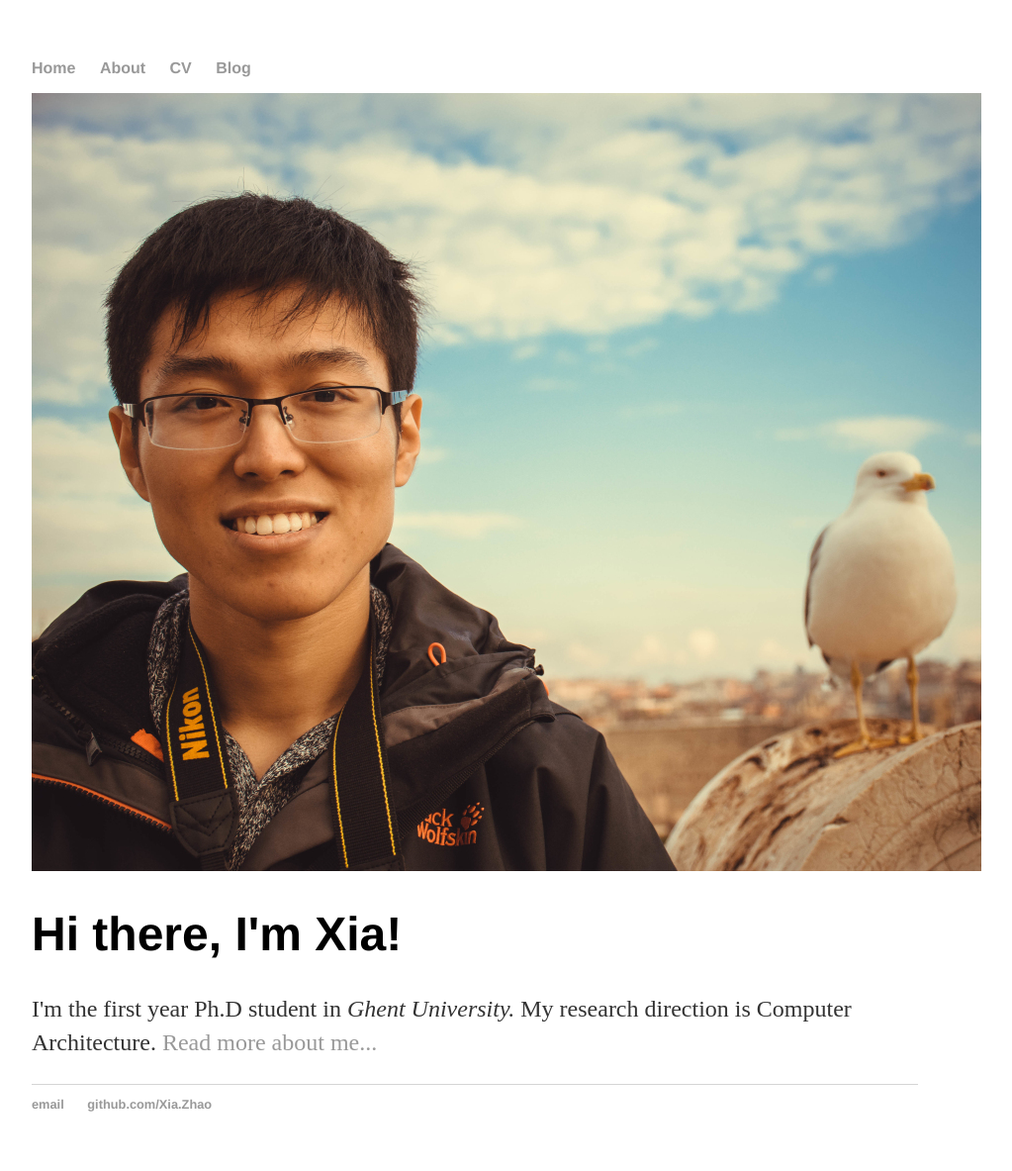
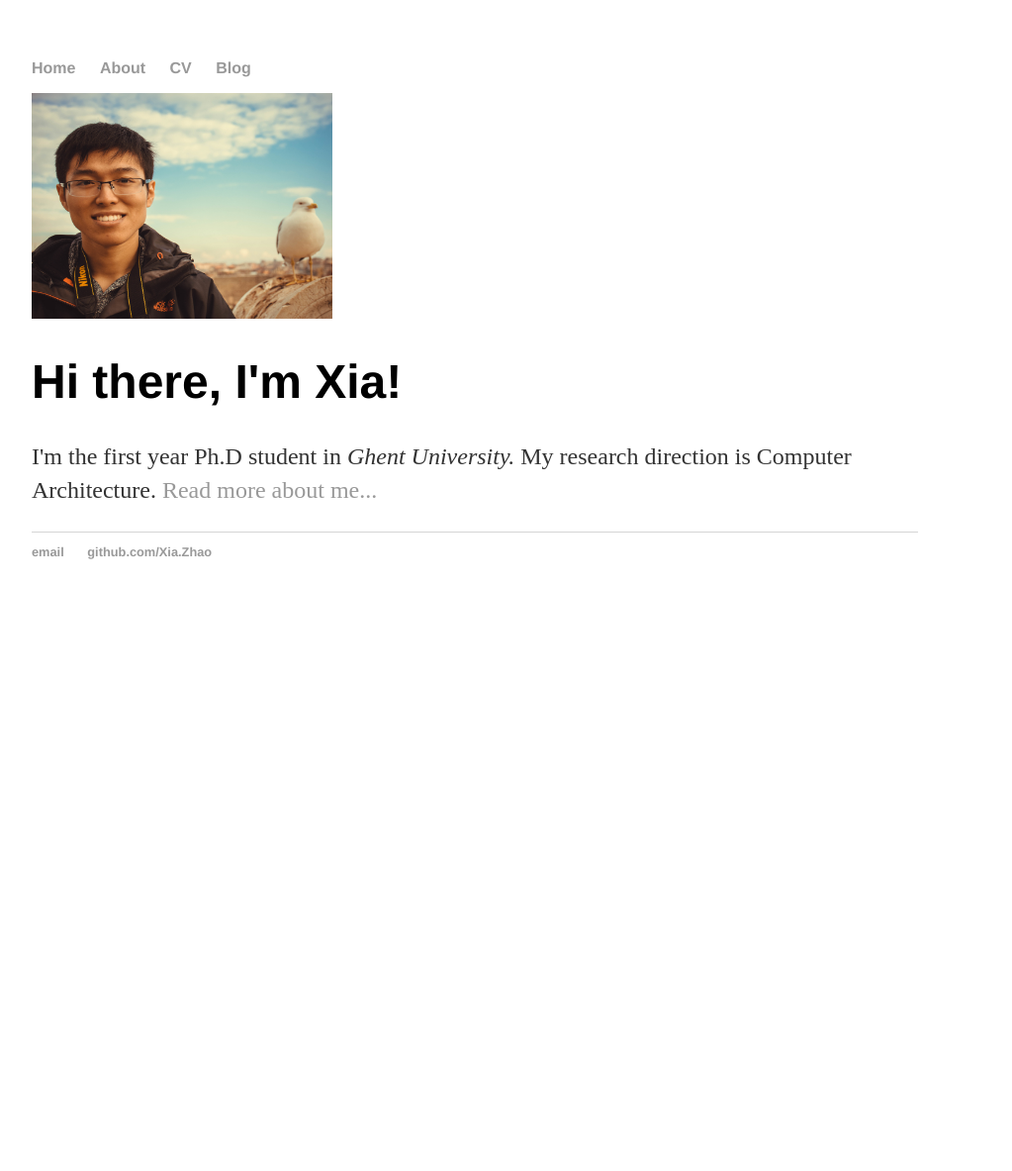
Before and after one commit to zhaoxiahust/zhaoxiahust.github.com, a Jekyll site: the page built from index.html, in a window 1280 px wide. Shown: the whole page at 99% size, without its empty margins (160-1183 px from the left). Built offline with Jekyll 4.4.1, drawn with Linux system fonts in a browser that asks for light colours; after the commit the page ends 900 px from its top, so only the background shows below that.

Commit message:
Update index.html

```diff
--- a/index.html
+++ b/index.html
@@ -3,7 +3,7 @@ layout: default
 title: Xia Zhao, Ghent University, ELSI
 ---
 <div class="blurb">
-	<img src="/images/me2.jpg" alt="Mountain View" style="width:960px;height:786px;">
+	<img src="/images/me2.jpg" alt="Mountain View" style="width:304px;height:228px;">
 	<h1>Hi there, I'm Xia! </h1>
 	<p>I'm the first year Ph.D student in <em>Ghent University.</em> My research direction is Computer Architecture. <a href="/about">Read more about me...</a></p>
 </div><!-- /.blurb -->
```
